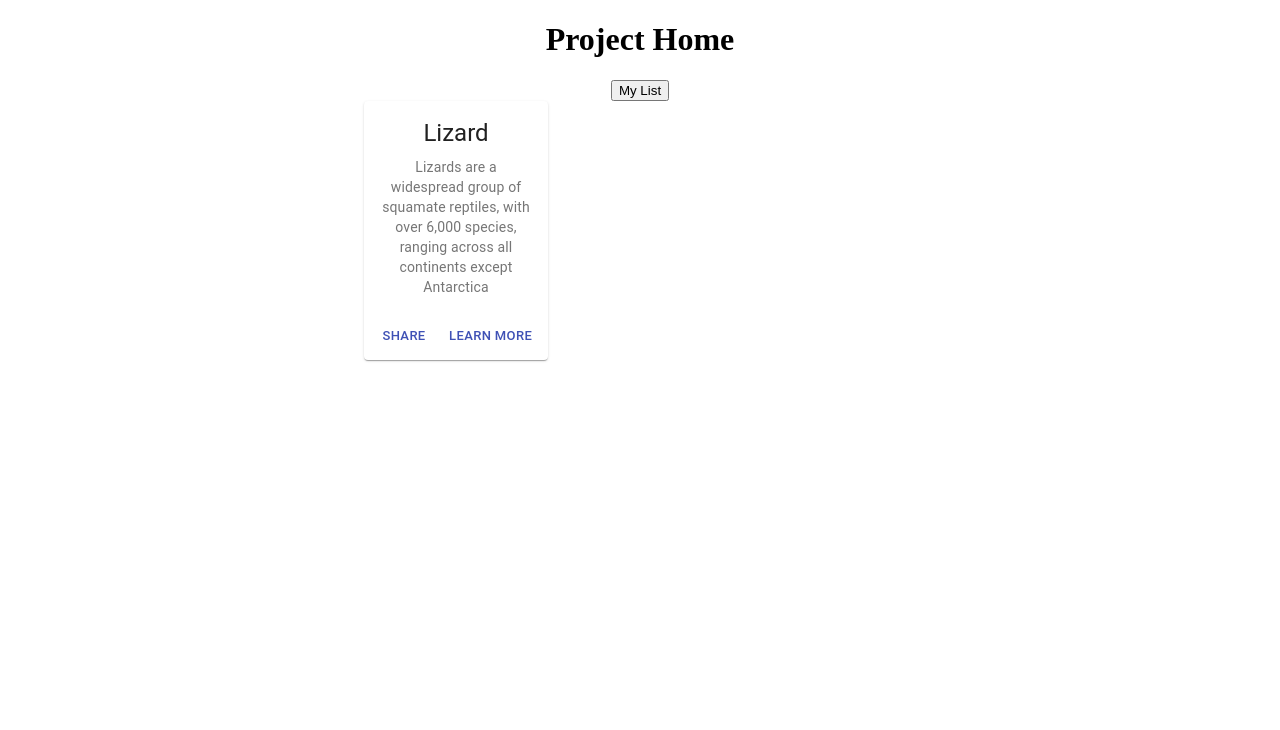
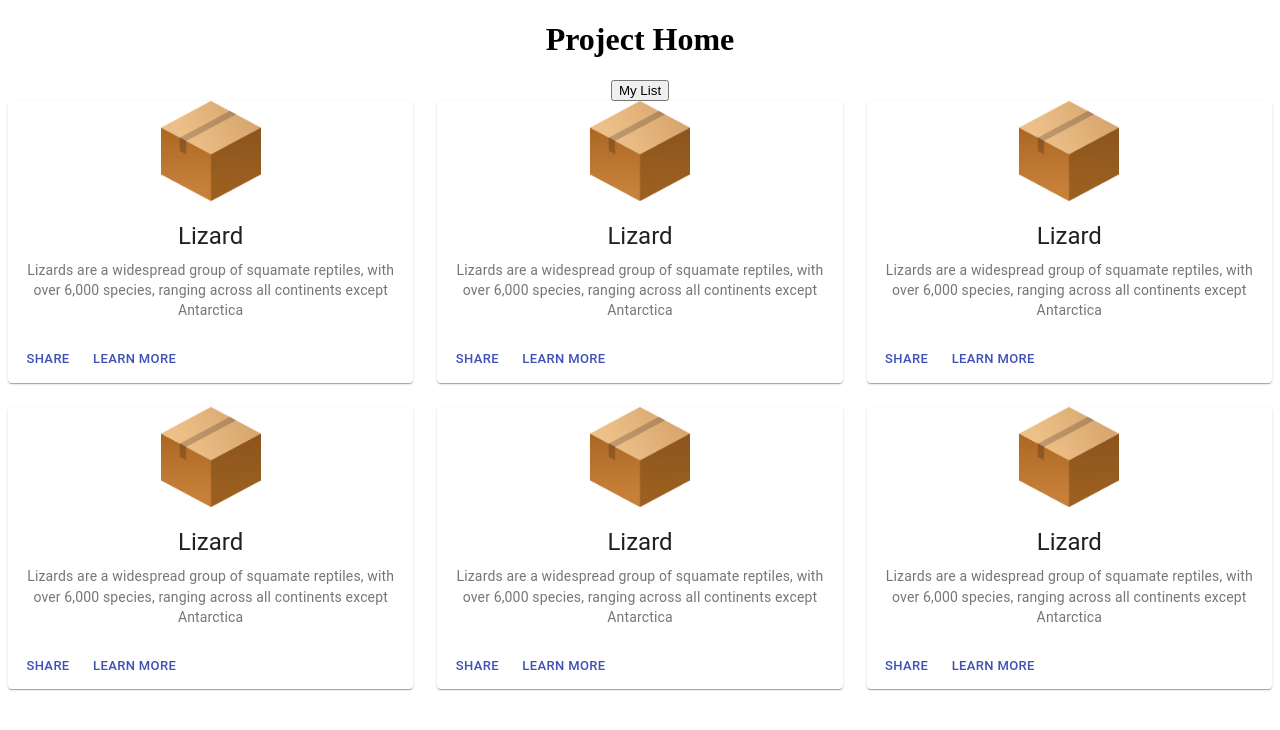
Before and after one commit to aransandhu/CarePak, a React (Create React App) app in the folder client/: page / in a window 1280 px wide. Shown: the top 730 px of the page. Built offline with nearby package versions, Linux system fonts and the light colour scheme.

Commit message:
Gallery in progress

```diff
--- a/client/src/Gallery/Home.js
+++ b/client/src/Gallery/Home.js
@@ -6,63 +6,30 @@ import styled from 'styled-components';
 import Grid from '@material-ui/core/Grid';
 import Container from '@material-ui/core/Container';
 
-import { makeStyles } from '@material-ui/core/styles';
-import Card from '@material-ui/core/Card';
-import CardActionArea from '@material-ui/core/CardActionArea';
-import CardActions from '@material-ui/core/CardActions';
-import CardContent from '@material-ui/core/CardContent';
-import CardMedia from '@material-ui/core/CardMedia';
-import Button from '@material-ui/core/Button';
-import Typography from '@material-ui/core/Typography';
+import Package from './Package/Package';
 
 class Home extends Component {
   render() {
     return (
     <div className="App">
       <h1>Project Home</h1>
-      {/* Link to List.js */}
       <Link to={'./list'}>
         <button variant="raised">
             My List
         </button>
       </Link>
-      <box></box>
-      <Container maxWidth="sm">
-        <Grid item xs={4}>
-          <Card>
-            <CardActionArea>
-              <CardMedia
-                image="/closed_box.png"
-                title="Contemplative Reptile"
-              />
-              <CardContent>
-                <Typography gutterBottom variant="h5" component="h2">
-                  Lizard
-                </Typography>
-                <Typography variant="body2" color="textSecondary" component="p">
-                  Lizards are a widespread group of squamate reptiles, with over 6,000 species, ranging
-                  across all continents except Antarctica
-                </Typography>
-              </CardContent>
-            </CardActionArea>
-            <CardActions>
-              <Button size="small" color="primary">
-                Share
-              </Button>
-              <Button size="small" color="primary">
-                Learn More
-              </Button>
-            </CardActions>
-          </Card>
-        </Grid>
 
-      </Container>
+      <Grid container spacing={3}>
+        <Package/>
+        <Package/>
+        <Package/>
+
+        <Package/>
+        <Package/>
+        <Package/>
+      </Grid>
     </div>
     );
   }
 }
 export default Home;
-
-const box = styled.img`
-
-`
--- /dev/null
+++ b/client/src/Gallery/Package/Package.js
@@ -0,0 +1,58 @@
+import React, { Component } from 'react';
+import { Link } from 'react-router-dom';
+
+import styled from 'styled-components';
+
+import Grid from '@material-ui/core/Grid';
+import Container from '@material-ui/core/Container';
+
+import { makeStyles } from '@material-ui/core/styles';
+import Card from '@material-ui/core/Card';
+import CardActionArea from '@material-ui/core/CardActionArea';
+import CardActions from '@material-ui/core/CardActions';
+import CardContent from '@material-ui/core/CardContent';
+import CardMedia from '@material-ui/core/CardMedia';
+import Button from '@material-ui/core/Button';
+import Typography from '@material-ui/core/Typography';
+
+class Package extends Component {
+  render() {
+    return (
+        <Grid container item xs={4}>
+          <Card>
+            <CardActionArea>
+              {/* <CardMedia
+                image="/closed_box.png"
+                title="Contemplative Reptile"
+              /> */}
+              <Box/>
+              <CardContent>
+                <Typography gutterBottom variant="h5" component="h2">
+                  Lizard
+                </Typography>
+                <Typography variant="body2" color="textSecondary" component="p">
+                  Lizards are a widespread group of squamate reptiles, with over 6,000 species, ranging
+                  across all continents except Antarctica
+                </Typography>
+              </CardContent>
+            </CardActionArea>
+            <CardActions>
+              <Button size="small" color="primary">
+                Share
+              </Button>
+              <Button size="small" color="primary">
+                Learn More
+              </Button>
+            </CardActions>
+          </Card>
+        </Grid>
+    );
+  }
+}
+export default Package;
+
+const Box = styled.img.attrs({
+  src: 'closed_box.png'
+})`
+width: 100px;
+height: 100px;`
```
Also changed, not shown: 1 other file (tests, documents, lock files or other folders).
